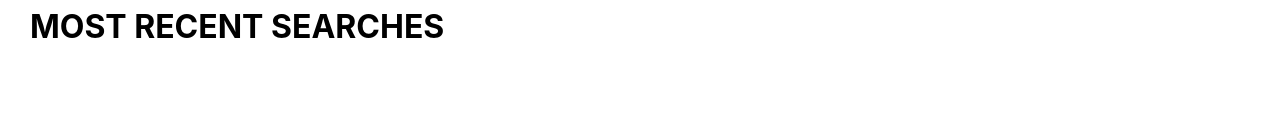
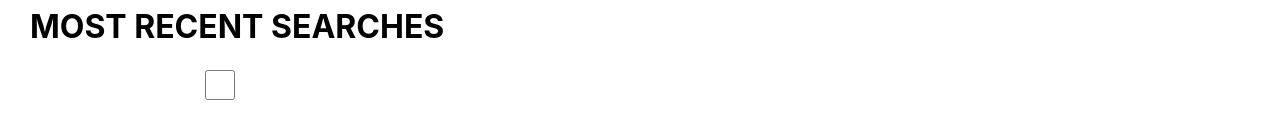
Before and after one commit to hpramanathan/project2-reactlist, a React (Create React App) app: page / in a window 1280 px wide. Shown: the part 382-520 px from the top of the page. Built offline with nearby package versions, Linux system fonts and the light colour scheme.

Commit message:
7. Minor edits

```diff
--- a/src/App.js
+++ b/src/App.js
@@ -3,11 +3,6 @@ import React, { useState } from "react"
 
 function App() {
   const [wordSearch, setWordSearch] = useState([])
-
-  function addWordSearch(e) {
-    e.preventDefault()
-    setWordSearch([...wordSearch, e])
-  }
 
   return (
     <div id="recentSearches">
@@ -32,17 +27,14 @@ function App() {
         <footer className="App-footer">
           <h1 className="App-h1">MOST RECENT SEARCHES</h1>
             <div className='App-div'>
-              {wordSearch !== '' && <p className="App-footer-p">{wordSearch}</p>}
+              <ul>
+                {wordSearch !== '' && <p className="App-footer-p">{wordSearch}
+                <input type="checkbox" /></p>}
+              </ul>
             </div>
         </footer>
     </div>
   )
 }
 
-function AddToList(props) {
-  const searchList = props.wordSearch.map(function(item, index) {
-    return AddToList()
-  })
-}
-
 export default App;
```
